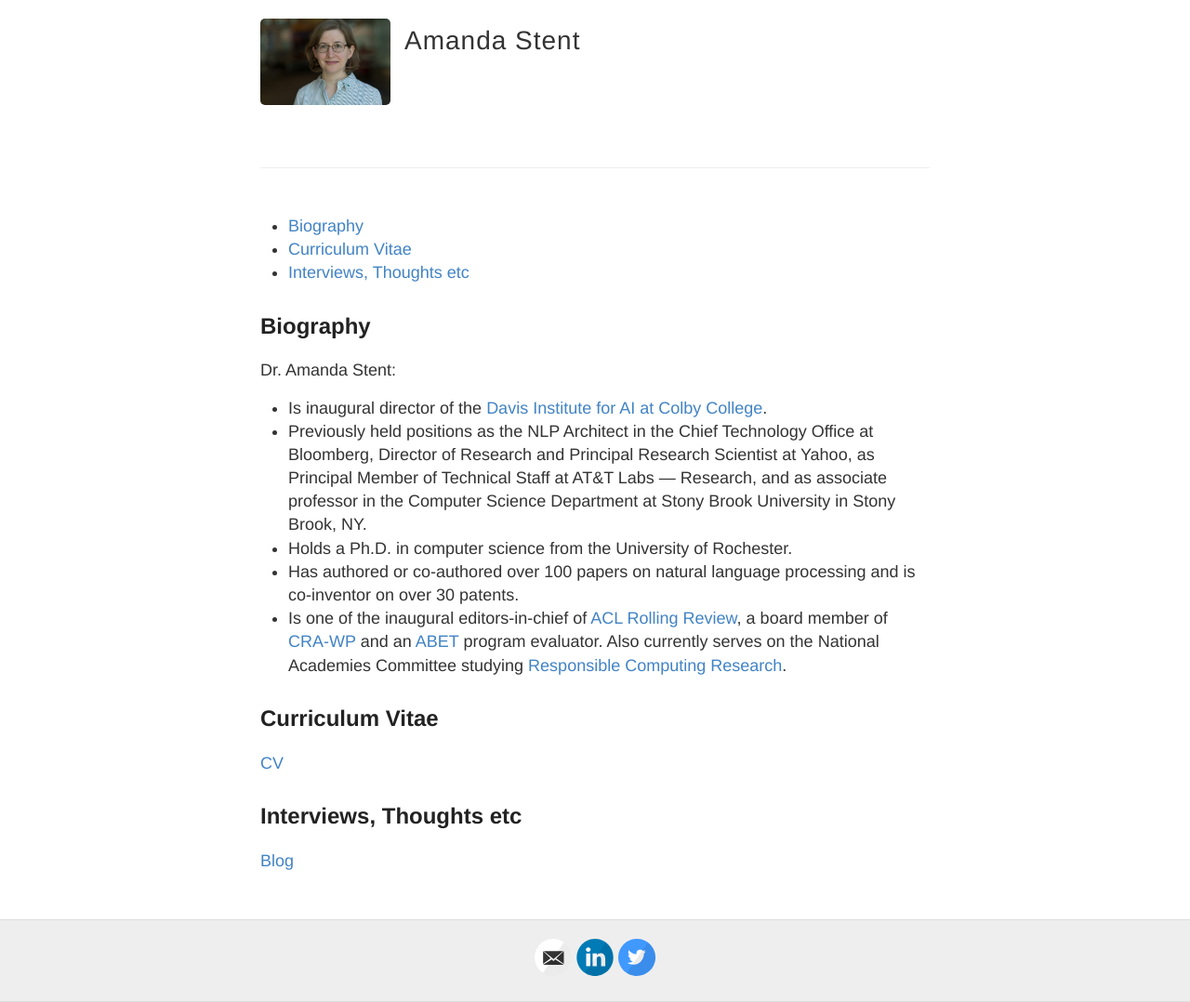
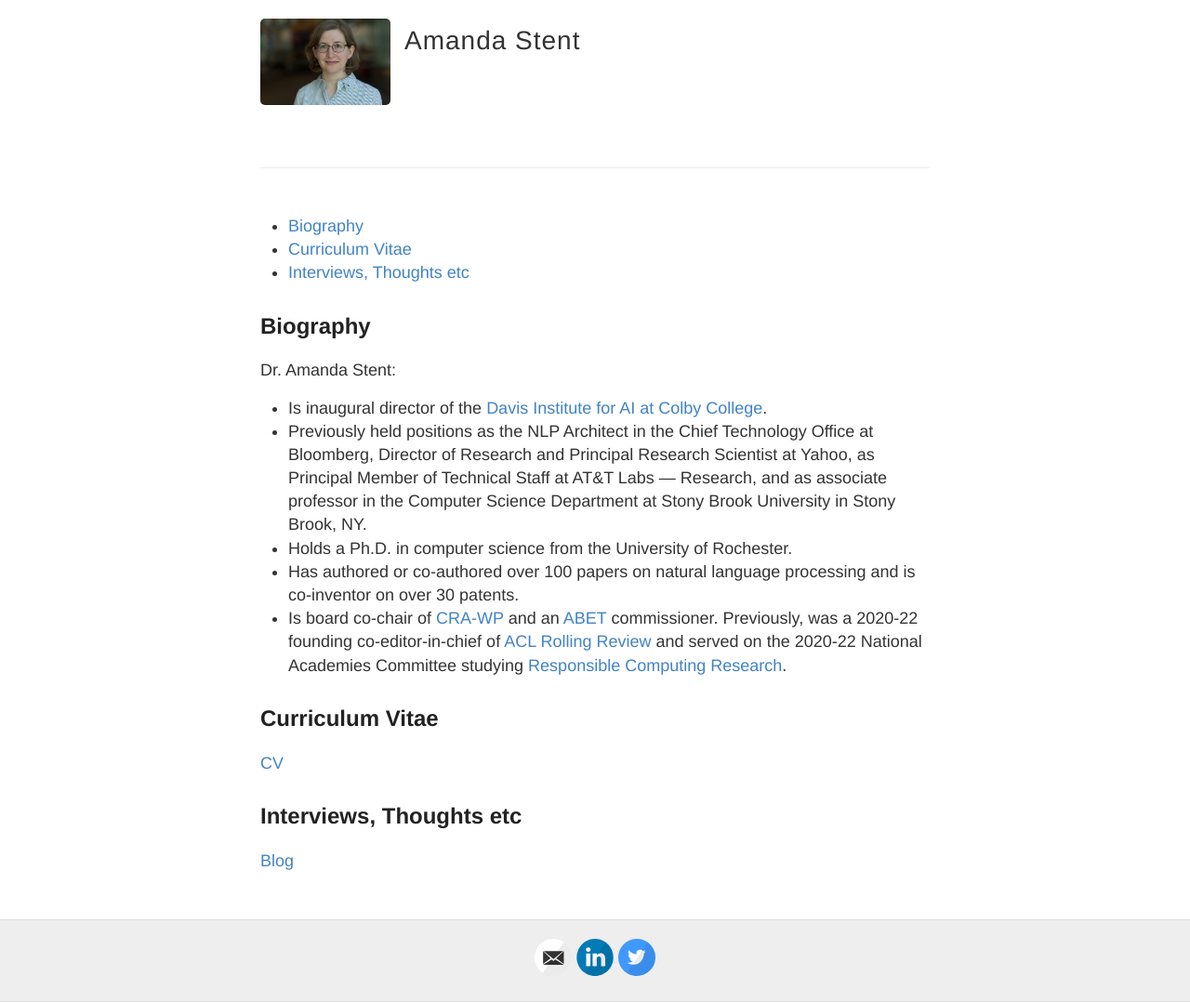
Before and after one commit to ajstent/ajstent.github.io, a Jekyll site: the page built from index.md, in a window 1280 px wide. Shown: the whole page at 93% size. Built offline with Jekyll 4.4.1, drawn with Linux system fonts in a browser that asks for light colours.

Commit message:
Update index.md

```diff
--- a/index.md
+++ b/index.md
@@ -13,7 +13,7 @@ Dr. Amanda Stent:
 * Previously held positions as the NLP Architect in the Chief Technology Office at Bloomberg, Director of Research and Principal Research Scientist at Yahoo, as Principal Member of Technical Staff at AT&T Labs — Research, and as associate professor in the Computer Science Department at Stony Brook University in Stony Brook, NY.
 * Holds a Ph.D. in computer science from the University of Rochester.
 * Has authored or co-authored over 100 papers on natural language processing and is co-inventor on over 30 patents.
-* Is one of the inaugural editors-in-chief of [ACL Rolling Review](https://aclrollingreview.org), a board member of [CRA-WP](https://cra.org/cra-wp/) and an [ABET](https://abet.org) program evaluator. Also currently serves on the National Academies Committee studying [Responsible Computing Research](https://www.nationalacademies.org/our-work/responsible-computing-research-ethics-and-governance-of-computing-research-and-its-applications).
+* Is board co-chair of [CRA-WP](https://cra.org/cra-wp/) and an [ABET](https://abet.org) commissioner. Previously, was a 2020-22 founding co-editor-in-chief of [ACL Rolling Review](https://aclrollingreview.org/) and served on the 2020-22 National Academies Committee studying [Responsible Computing Research](https://www.nationalacademies.org/our-work/responsible-computing-research-ethics-and-governance-of-computing-research-and-its-applications).
 
 ## Curriculum Vitae
 
```
